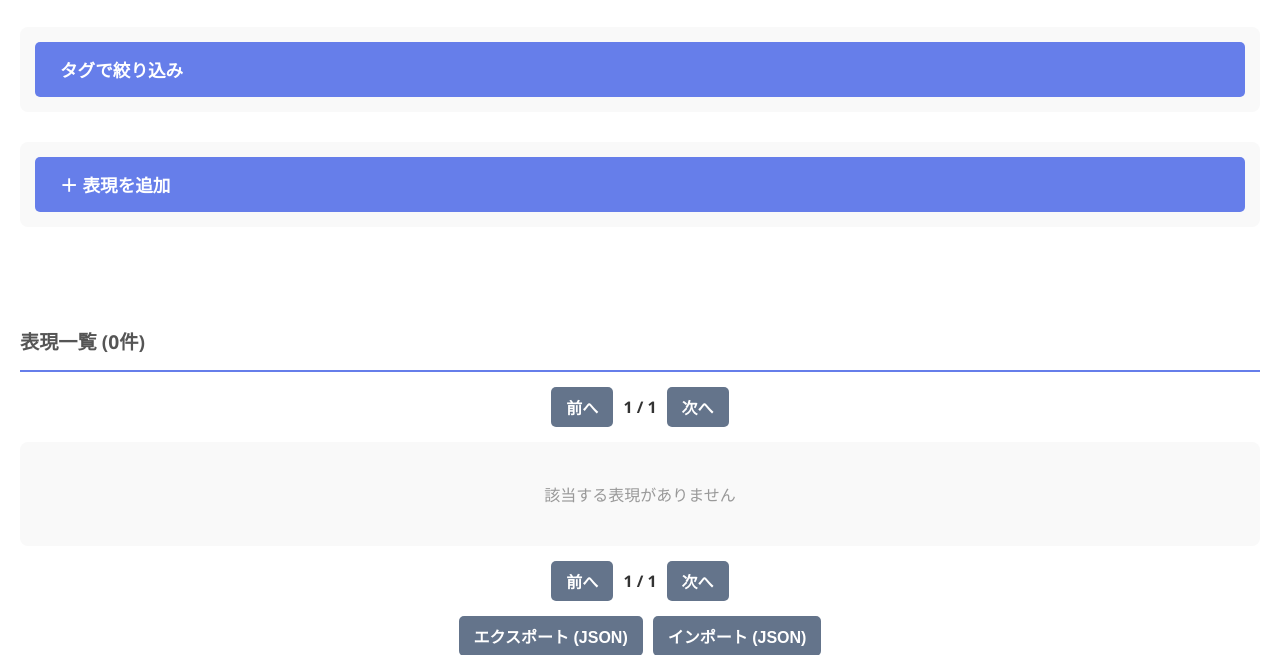
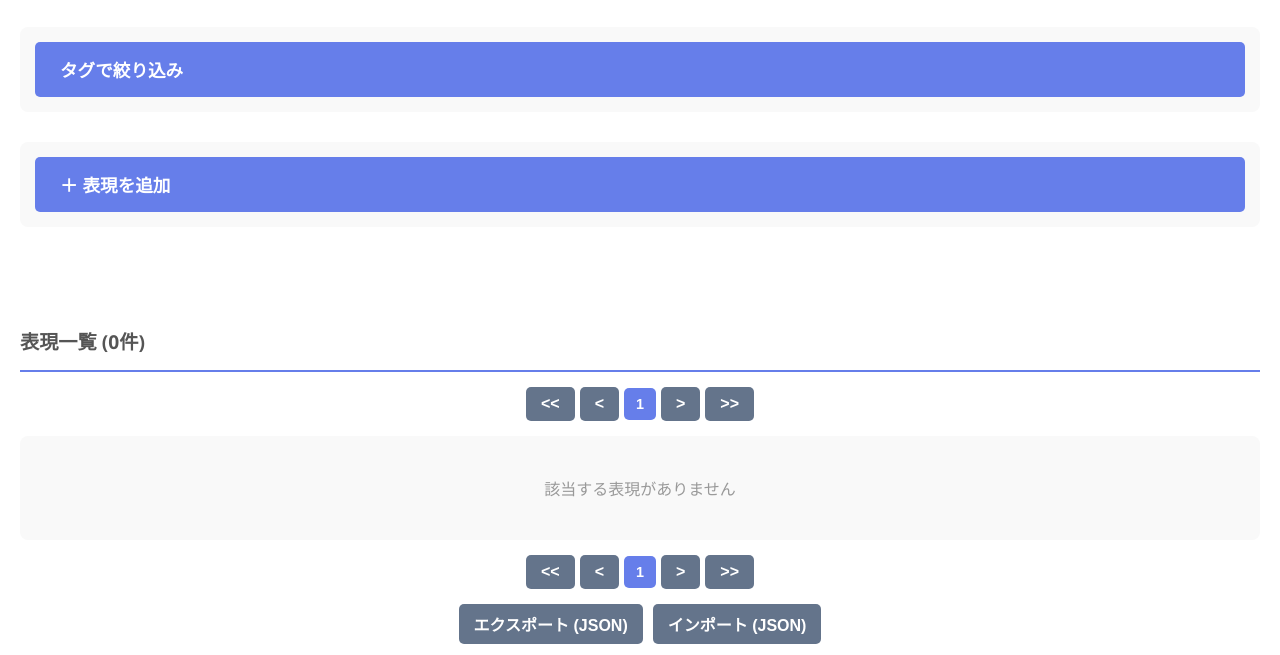
Before and after one commit to shuichirou0209-art/myenglishnote, a plain HTML site: page index.html in a window 1280 px wide. Shown: the part 145-800 px from the top of the page. Drawn offline with Linux system fonts and the light colour scheme.

Commit message:
Add files via upload

```diff
--- a/css/style.css
+++ b/css/style.css
@@ -420,6 +420,44 @@ textarea:focus {
     margin: 15px 0;
 }
 
+.pagination-controls {
+    display: flex;
+    align-items: center;
+    gap: 5px;
+}
+
+.page-numbers {
+    display: flex;
+    align-items: center;
+    gap: 5px;
+}
+
+.btn-page {
+    background: #e2e8f0;
+    color: #4a5568;
+    padding: 8px 12px;
+    border-radius: 5px;
+    border: none;
+    cursor: pointer;
+    font-size: 0.9em;
+    transition: all 0.2s;
+}
+
+.btn-page:hover {
+    background: #cbd5e0;
+}
+
+.btn-page.active {
+    background: #667eea;
+    color: white;
+}
+
+.btn-page:disabled {
+    background: #f1f5f9;
+    color: #94a3b8;
+    cursor: not-allowed;
+}
+
 .pagination span {
     font-weight: 700;
     color: #333;
--- a/index.html
+++ b/index.html
@@ -75,17 +75,25 @@
         <div class="list-section">
             <h2>表現一覧 (<span id="entryCount">0</span>件)</h2>
             <div class="pagination" id="paginationTop">
-                <button id="prevTop" class="btn btn-secondary" onclick="changePage(-1)">前へ</button>
-                <span id="pageIndicatorTop">1 / 1</span>
-                <button id="nextTop" class="btn btn-secondary" onclick="changePage(1)">次へ</button>
+                <div class="pagination-controls">
+                    <button id="firstTop" class="btn btn-secondary" onclick="goToPage(1)">&lt;&lt;</button>
+                    <button id="prevTop" class="btn btn-secondary" onclick="changePage(-1)">&lt;</button>
+                    <div id="pageNumbersTop" class="page-numbers"></div>
+                    <button id="nextTop" class="btn btn-secondary" onclick="changePage(1)">&gt;</button>
+                    <button id="lastTop" class="btn btn-secondary" onclick="goToPage('last')">&gt;&gt;</button>
+                </div>
             </div>
             <div id="entriesList" class="entries-list">
                 <p class="empty-message">エントリがまだありません</p>
             </div>
             <div class="pagination" id="paginationBottom">
-                <button id="prevBottom" class="btn btn-secondary" onclick="changePage(-1)">前へ</button>
-                <span id="pageIndicatorBottom">1 / 1</span>
-                <button id="nextBottom" class="btn btn-secondary" onclick="changePage(1)">次へ</button>
+                <div class="pagination-controls">
+                    <button id="firstBottom" class="btn btn-secondary" onclick="goToPage(1)">&lt;&lt;</button>
+                    <button id="prevBottom" class="btn btn-secondary" onclick="changePage(-1)">&lt;</button>
+                    <div id="pageNumbersBottom" class="page-numbers"></div>
+                    <button id="nextBottom" class="btn btn-secondary" onclick="changePage(1)">&gt;</button>
+                    <button id="lastBottom" class="btn btn-secondary" onclick="goToPage('last')">&gt;&gt;</button>
+                </div>
             </div>
 
             <div class="backup-actions">
--- a/js/script.js
+++ b/js/script.js
@@ -354,12 +354,21 @@ function changePage(direction) {
     updateDisplay();
 }
 
+// 指定ページに移動
+function goToPage(page) {
+    const totalPages = Math.max(1, Math.ceil(filteredEntries.length / itemsPerPage));
+    if (page === 'last') {
+        currentPage = totalPages;
+    } else {
+        currentPage = Math.max(1, Math.min(totalPages, page));
+    }
+    updateDisplay();
+}
+
 // 表示更新（ページネーション対応）
 function updateDisplay() {
     const container = document.getElementById('entriesList');
     const countSpan = document.getElementById('entryCount');
-    const pageIndicatorTop = document.getElementById('pageIndicatorTop');
-    const pageIndicatorBottom = document.getElementById('pageIndicatorBottom');
 
     const totalItems = filteredEntries.length;
     const totalPages = Math.max(1, Math.ceil(totalItems / itemsPerPage));
@@ -370,12 +379,28 @@ function updateDisplay() {
     const pageEntries = filteredEntries.slice(start, end);
 
     countSpan.textContent = totalItems;
-    pageIndicatorTop.textContent = `${currentPage} / ${totalPages}`;
-    pageIndicatorBottom.textContent = `${currentPage} / ${totalPages}`;
+
+    // ページネーション生成
+    const generatePageNumbers = () => {
+        let pages = [];
+        const startPage = Math.max(1, currentPage - 3);
+        const endPage = Math.min(totalPages, currentPage + 3);
+        for (let i = startPage; i <= endPage; i++) {
+            pages.push(`<button class="btn btn-page ${i === currentPage ? 'active' : ''}" onclick="goToPage(${i})">${i}</button>`);
+        }
+        return pages.join('');
+    };
+
+    document.getElementById('pageNumbersTop').innerHTML = generatePageNumbers();
+    document.getElementById('pageNumbersBottom').innerHTML = generatePageNumbers();
 
     // ボタン活性化/非活性化
-    document.getElementById('prevTop').disabled = document.getElementById('prevBottom').disabled = currentPage === 1;
-    document.getElementById('nextTop').disabled = document.getElementById('nextBottom').disabled = currentPage === totalPages;
+    const disableFirst = currentPage === 1;
+    const disableLast = currentPage === totalPages;
+    document.getElementById('firstTop').disabled = document.getElementById('firstBottom').disabled = disableFirst;
+    document.getElementById('prevTop').disabled = document.getElementById('prevBottom').disabled = disableFirst;
+    document.getElementById('nextTop').disabled = document.getElementById('nextBottom').disabled = disableLast;
+    document.getElementById('lastTop').disabled = document.getElementById('lastBottom').disabled = disableLast;
 
     if (totalItems === 0) {
         container.innerHTML = '<p class="empty-message">該当する表現がありません</p>';
```
